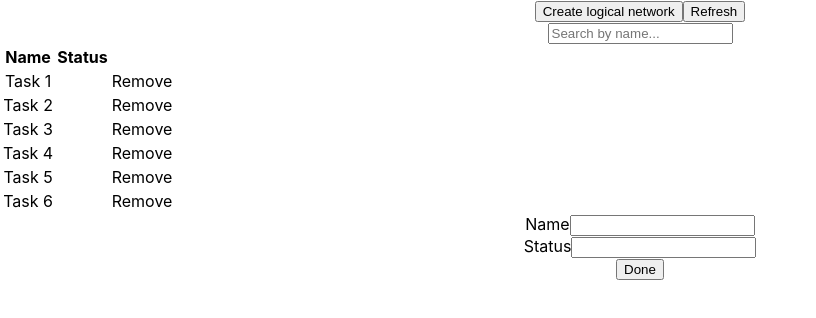
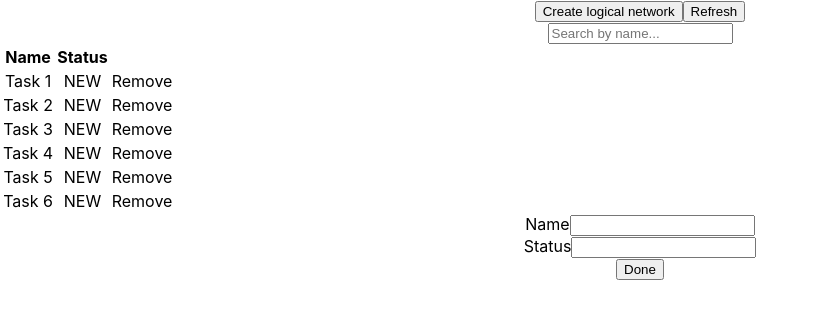
Before and after one commit to mewdew/demo-react-app, a React (Create React App) app: page / in a window 1280 px wide. Shown: the top 318 px of the page, without its empty margins (0-816 px from the left). Built offline with nearby package versions, Linux system fonts and the light colour scheme.

Commit message:
fix: search, add status in dummy data

```diff
--- a/src/App.js
+++ b/src/App.js
@@ -7,40 +7,44 @@ import CreateModal from './components/CreateModal';
 
 function App() {
   const [data, setData] = useState(initialData);
+  const [viewData, setViewData] = useState(initialData);
 
   const addItem = (item) => {
     setData([...data, item]);
+    setViewData([...viewData, item]);
   };
 
   const removeItem = (id) => {
     setData(data.filter((item) => item.id !== id));
+    setViewData(viewData.filter((item) => item.id !== id));
   };
 
   const searchItem = (query) => {
     if (!query) {
-      setData(data);
+      setViewData(data);
       return;
     }
-    setData(data.filter((item) => item.name.includes(query)));
+    const currentViewData = viewData.filter((item) => (item.name.toLowerCase()).includes(query.toLowerCase()));
+    setViewData(currentViewData);
   };
 
   return (
     <div className="App">
       <ActionBar />
       <SearchBar onSearchItem={searchItem} />
-      <List data={data} onRemoveItem={(id) => removeItem(id)}/>
+      <List data={viewData} onRemoveItem={(id) => removeItem(id)}/>
       <CreateModal onAddItem={addItem} />
     </div>
   );
 }
 
 export const initialData = [
-  {id: 1, name: 'Task 1'},
-  {id: 2, name: 'Task 2'},
-  {id: 3, name: 'Task 3'},
-  {id: 4, name: 'Task 4'},
-  {id: 5, name: 'Task 5'},
-  {id: 6, name: 'Task 6'},
+  {id: 1, name: 'Task 1', status: 'NEW'},
+  {id: 2, name: 'Task 2', status: 'NEW'},
+  {id: 3, name: 'Task 3', status: 'NEW'},
+  {id: 4, name: 'Task 4', status: 'NEW'},
+  {id: 5, name: 'Task 5', status: 'NEW'},
+  {id: 6, name: 'Task 6', status: 'NEW'},
 ];
 
 
```
